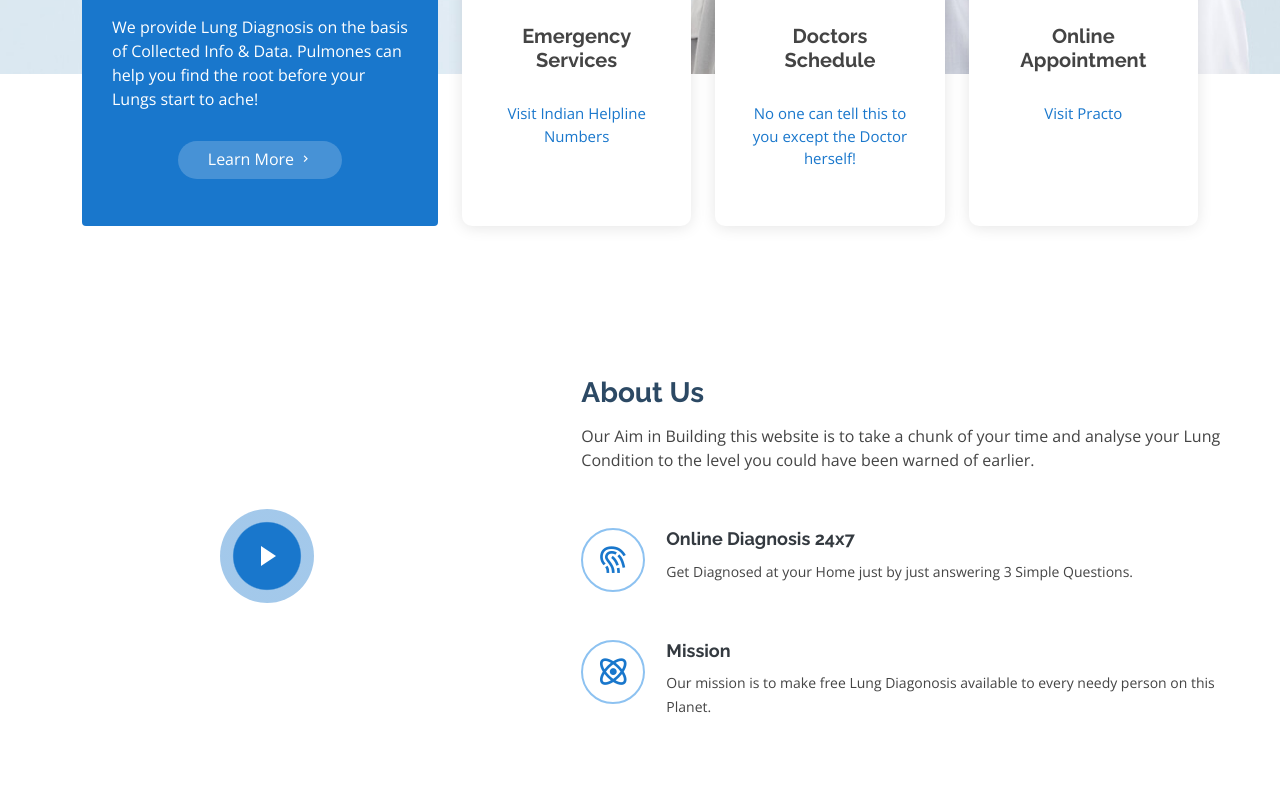
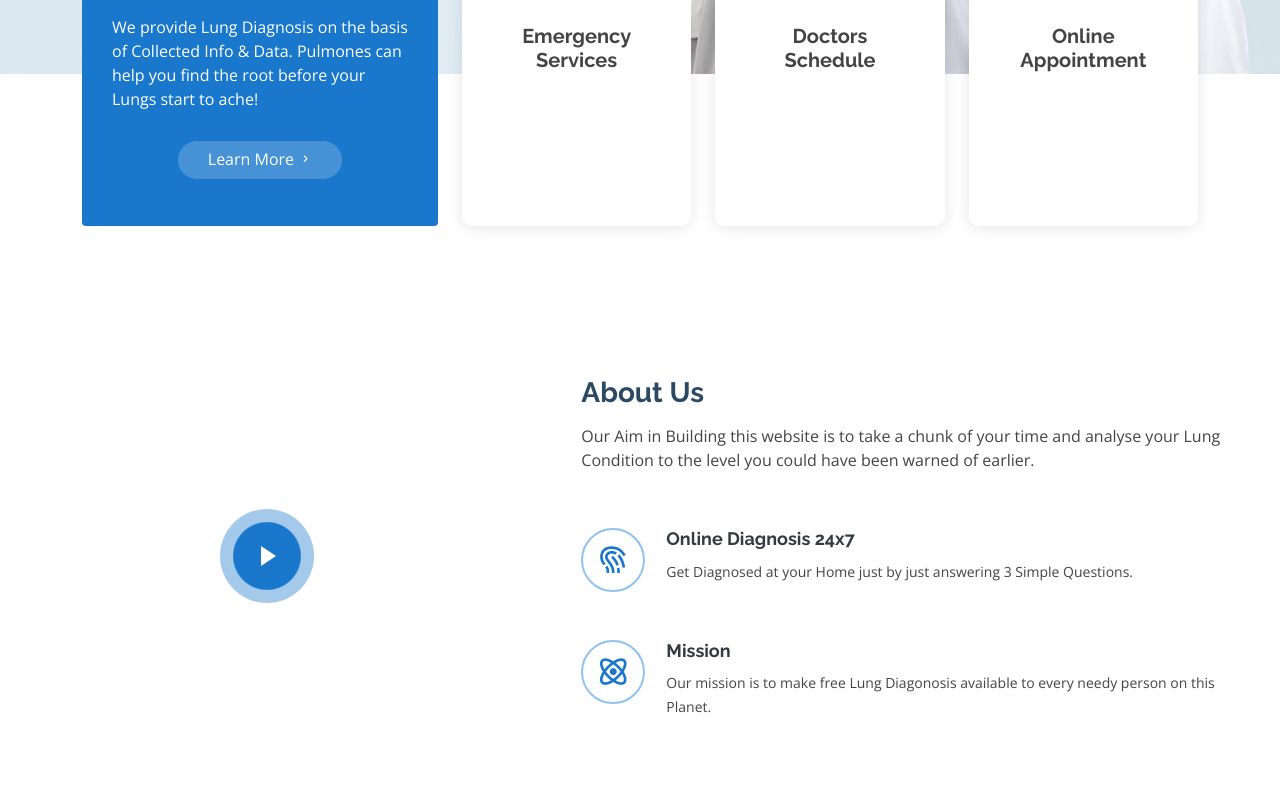
Before and after one commit to gauravpurohit28/Pulmones-Final-, a plain HTML site: page index.html in a window 1280 px wide. Shown: the part 646-1436 px from the top of the page. Drawn offline with nearby package versions, Linux system fonts and the light colour scheme; files that its build step writes are made by us from their sources.

Commit message:
Update style.css

```diff
--- a/assets/css/style.css
+++ b/assets/css/style.css
@@ -14,7 +14,7 @@ body {
 }
 
 a {
-  color: #1977cc;
+  color: #fff;
   text-decoration: none;
 }
 
```
